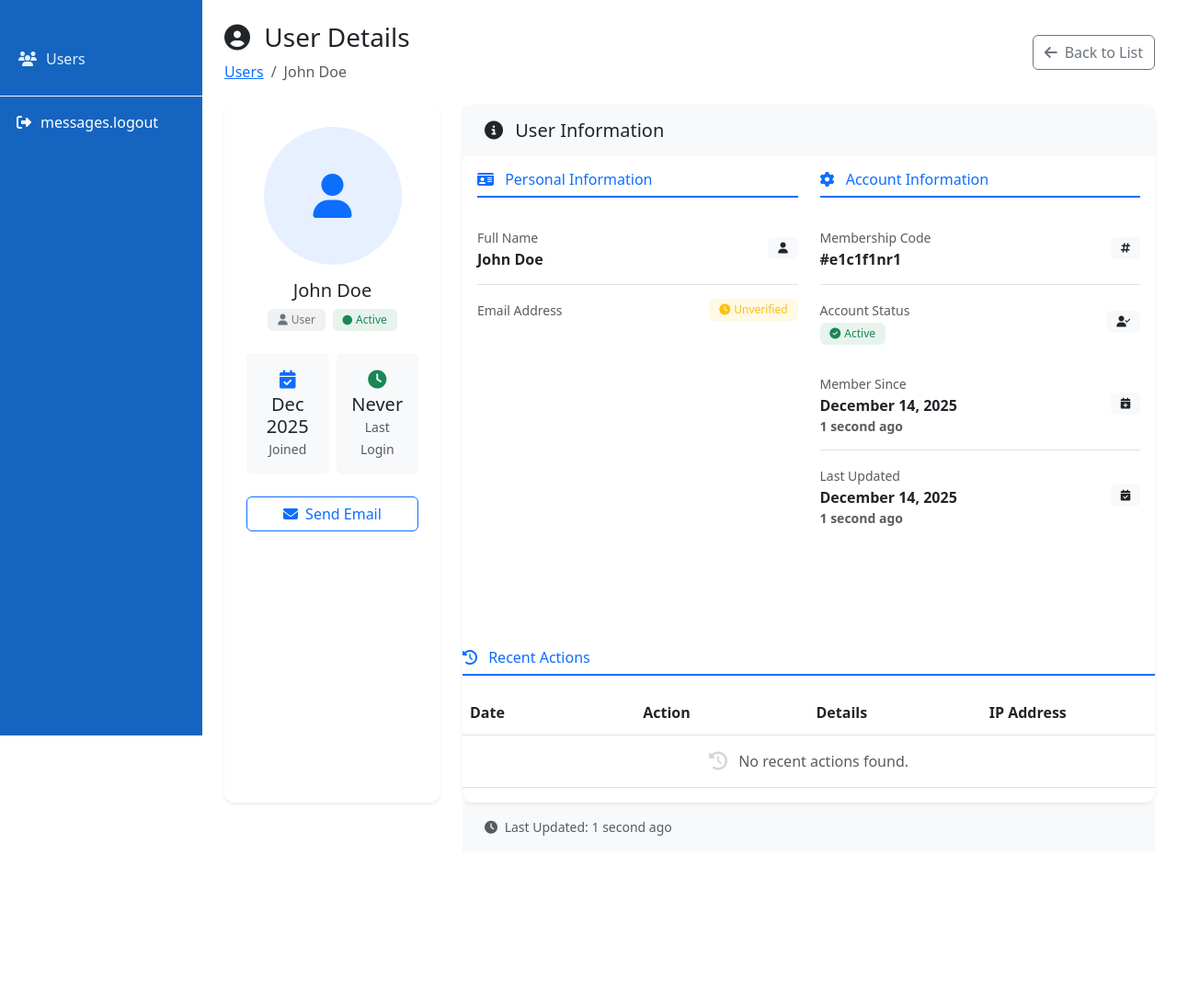
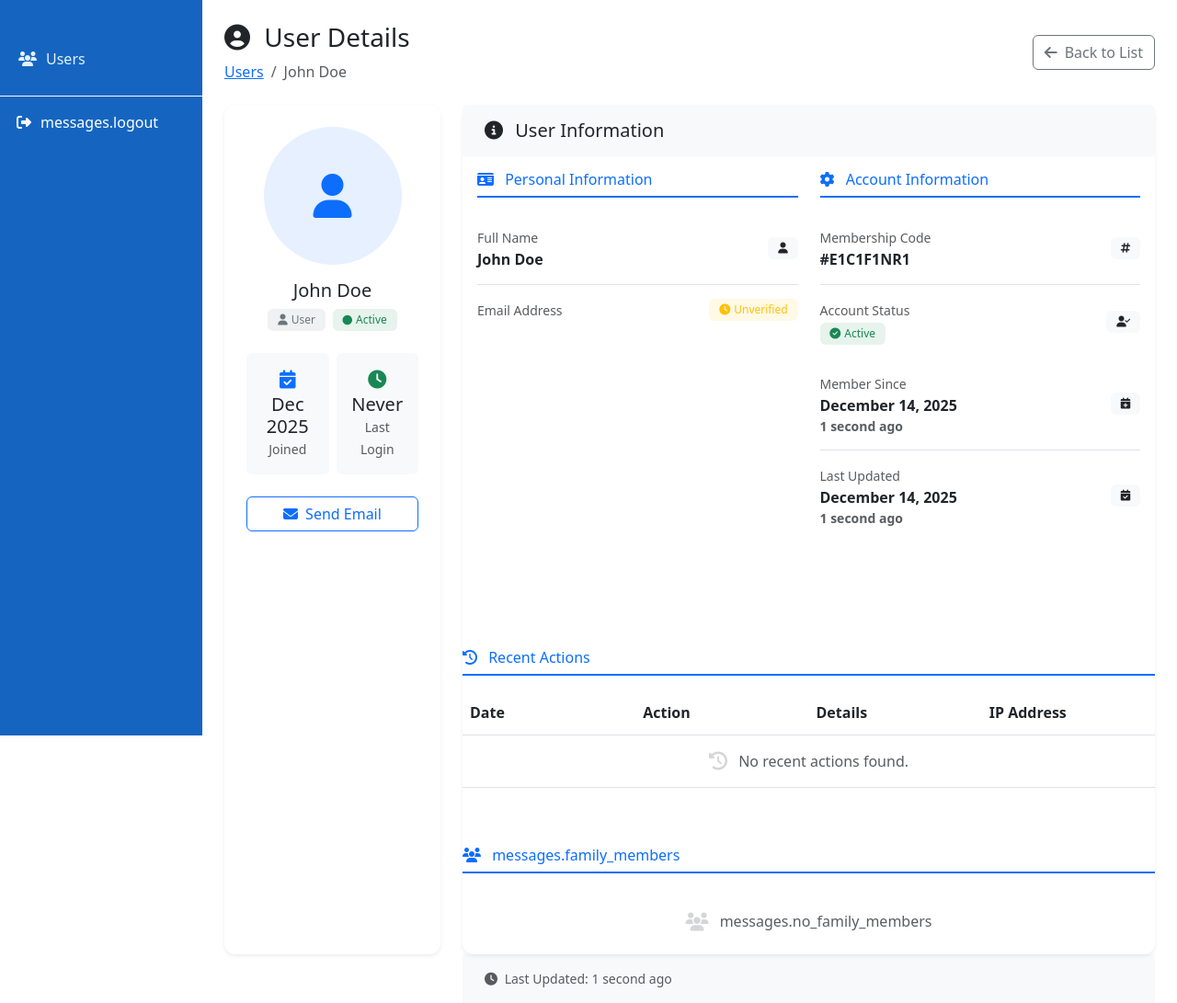
Before and after one commit to Micheal-sameh/sso, a Laravel app: page /admin/users/1 in a window 1280 px wide. Shown: the whole page at 92% size. Before the commit the page ends 909 px from the top, so only its background shows below. Run offline with Laravel 10, Linux system fonts and the light colour scheme; a user stored in the database is signed in; data comes from the database, SQL or seed files in the repository.

Commit message:
add family members

```diff
--- a/app/Http/Controllers/UserController.php
+++ b/app/Http/Controllers/UserController.php
@@ -28,9 +28,9 @@ class UserController extends Controller
     public function show($id)
     {
         $user = $this->userService->getUserById($id);
-        // $familyMembers = $this->userService->getFamilyMembers($user->membership_code, $user->id);
+        $familyMembers = $this->userService->getFamilyMembers($user->membership_code, $user->id);
 
-        return view('users.show', compact('user'));
+        return view('users.show', compact('user', 'familyMembers'));
     }
 
     public function bulkUpdate(Request $request)
--- a/app/Repositories/UserRepository.php
+++ b/app/Repositories/UserRepository.php
@@ -65,7 +65,7 @@ class UserRepository
         $familyCode = '';
 
         // Extract the family code (everything before NR)
-        if (preg_match('/^(E\d+C\d+F\d+)(NR\d+)$/', $membershipCode, $matches)) {
+        if (preg_match('/^(E\d+C\d+F\d+)(NR\d+)$/', strtoupper($membershipCode), $matches)) {
             $familyCode = $matches[1];
         }
 
--- a/resources/views/users/show.blade.php
+++ b/resources/views/users/show.blade.php
@@ -216,7 +216,7 @@
                                 <div class="list-group-item d-flex justify-content-between align-items-center px-0">
                                     <div>
                                         <small class="text-muted">{{ __('messages.membership_code') }}</small>
-                                        <div class="fw-semibold">#{{ $user->membership_code }}</div>
+                                        <div class="fw-semibold">#{{ strtoupper($user->membership_code) }}</div>
                                     </div>
                                     <span class="badge bg-light text-dark">
                                         <i class="fas fa-hashtag"></i>
@@ -408,6 +408,62 @@
                                     {{ __('messages.view_all_actions') }}
                                 </a>
                             </div>
+                            @endif
+                        </div>
+                    </div>
+
+                    <!-- Family Members Section -->
+                    <div class="row g-4 mt-4">
+                        <div class="col-12">
+                            <h6 class="mb-3 text-primary border-bottom pb-2">
+                                <i class="fas fa-users me-2"></i>
+                                {{ __('messages.family_members') }}
+                            </h6>
+                            @if($familyMembers && $familyMembers->count() > 0)
+                                <div class="table-responsive">
+                                    <table class="table table-sm table-hover">
+                                        <thead>
+                                            <tr>
+                                                <th>{{ __('messages.name') }}</th>
+                                                <th>{{ __('messages.membership_code') }}</th>
+                                                <th>{{ __('messages.status') }}</th>
+                                                <th>{{ __('messages.actions') }}</th>
+                                            </tr>
+                                        </thead>
+                                        <tbody>
+                                            @foreach($familyMembers as $member)
+                                            <tr>
+                                                <td>{{ $member->name }}</td>
+                                                <td><code>{{ strtoupper($member->membership_code) }}</code></td>
+                                                <td>
+                                                    @if($member->status)
+                                                    <span class="badge bg-success bg-opacity-10 text-success">
+                                                        <i class="fas fa-circle me-1 small"></i>{{ __('messages.active') }}
+                                                    </span>
+                                                    @else
+                                                    <span class="badge bg-warning bg-opacity-10 text-warning">
+                                                        <i class="fas fa-circle me-1 small"></i>{{ __('messages.inactive') }}
+                                                    </span>
+                                                    @endif
+                                                </td>
+                                                <td>
+                                                    <a href="{{ route('users.show', $member->id) }}" class="btn btn-sm btn-outline-primary">
+                                                        <i class="fas fa-eye me-1"></i>
+                                                        {{ __('messages.view') }}
+                                                    </a>
+                                                </td>
+                                            </tr>
+                                            @endforeach
+                                        </tbody>
+                                    </table>
+                                </div>
+                            @else
+                                <div class="text-center py-4">
+                                    <div class="text-muted">
+                                        <i class="fas fa-users fa-lg opacity-25 me-2"></i>
+                                        {{ __('messages.no_family_members') }}
+                                    </div>
+                                </div>
                             @endif
                         </div>
                     </div>
```
